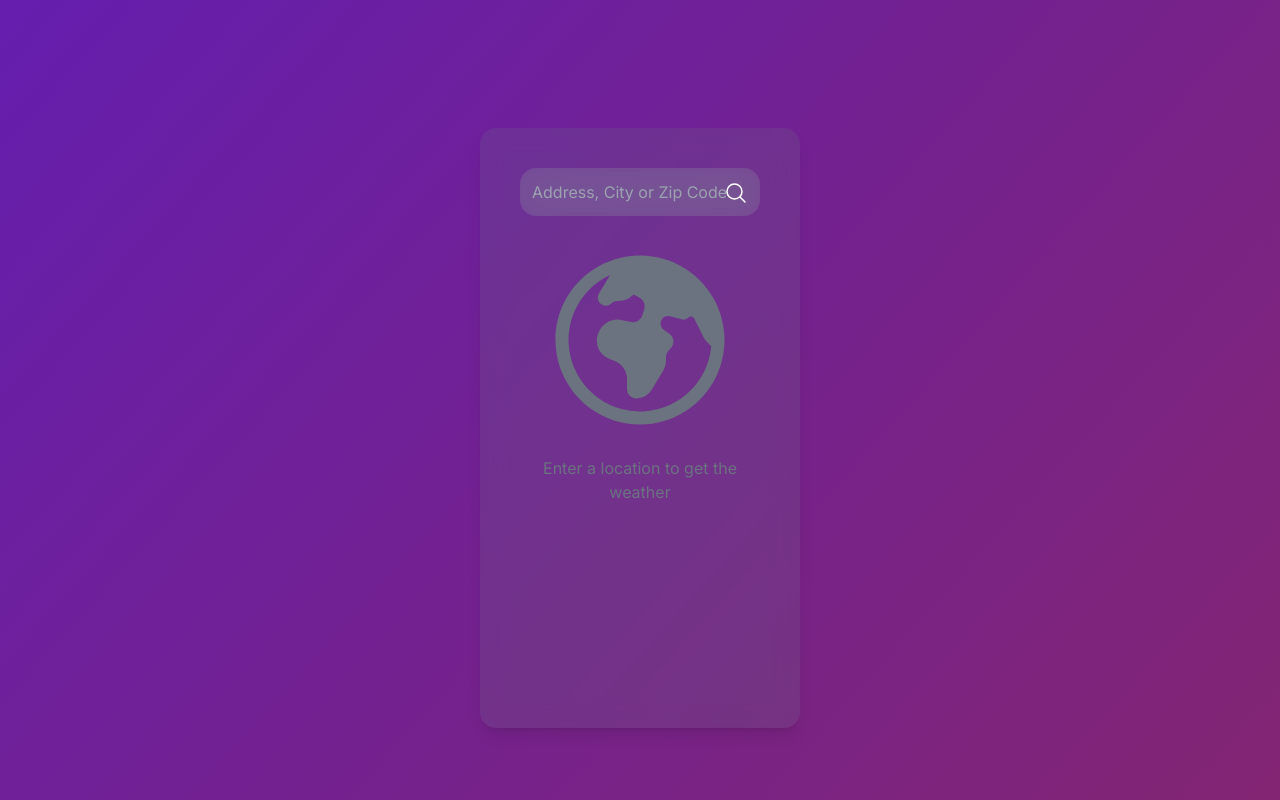
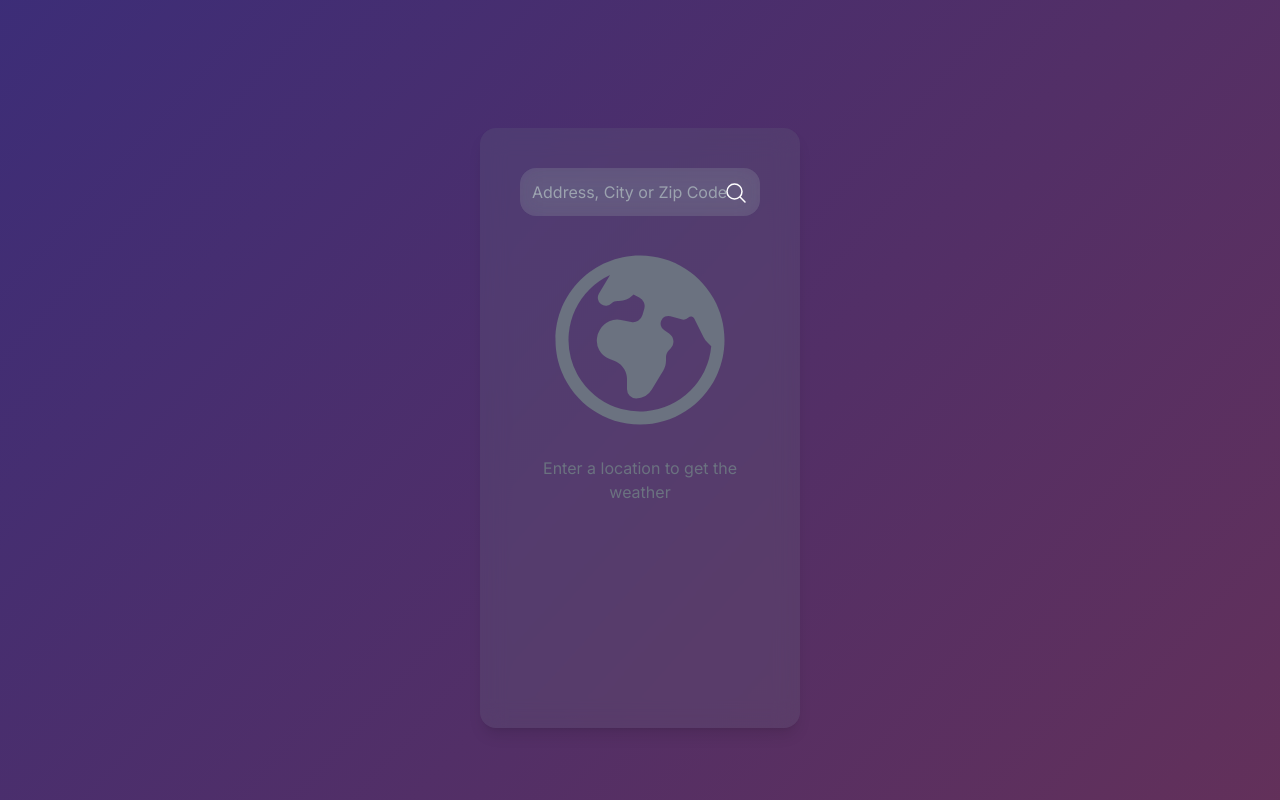
Before and after one commit to LukasCec/WeatherWeb, a Next.js app in the folder WeatherAPIWeb/weather_web/: page / in a window 1280 px wide. Built offline with nearby package versions, Linux system fonts and the light colour scheme.

Commit message:
final push

```diff
--- a/WeatherAPIWeb/weather_web/app/style.css
+++ b/WeatherAPIWeb/weather_web/app/style.css
@@ -1,5 +1,5 @@
 body{
-    background: linear-gradient(132deg, #3caf2d, #591BC5, #932952);
+    background: linear-gradient(132deg, #3caf2d, #2e2c83, #77324a);
     background-size: 400% 400%;
     animation: Gradient 15s ease infinite;
     position: relative;
```
